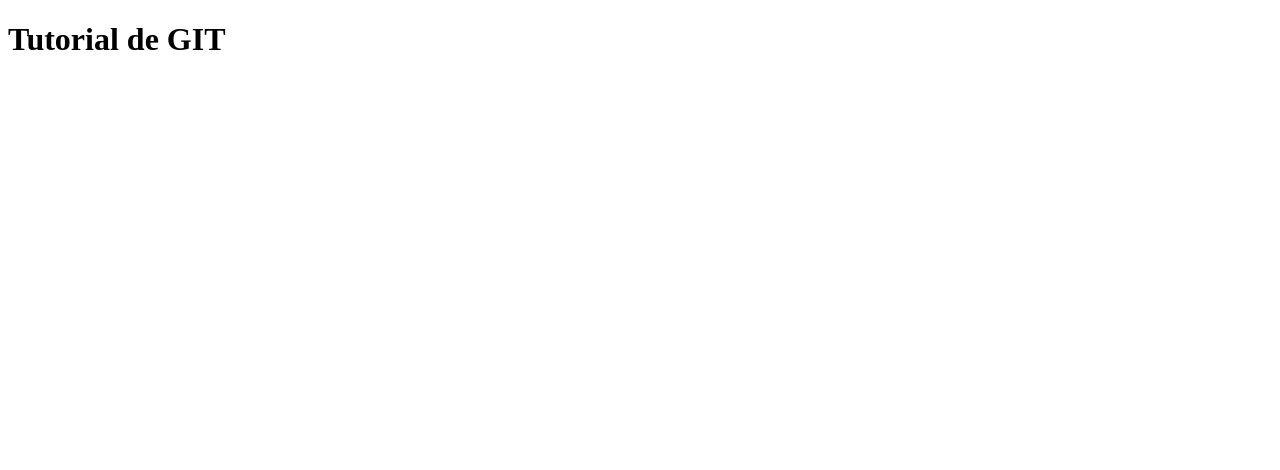
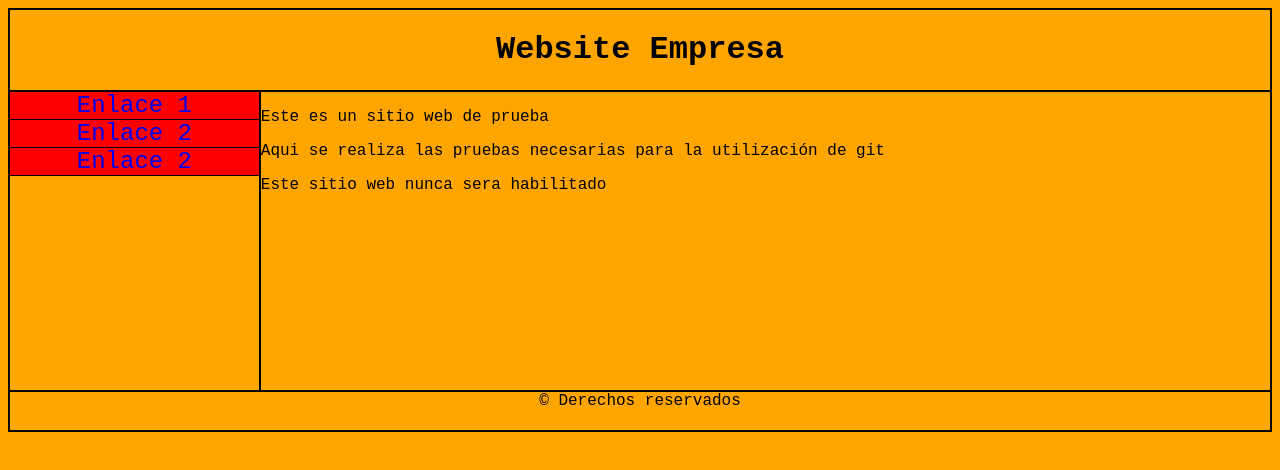
Before and after one commit to oiab94/PruebaGIT, a plain HTML site: page PaginaCliente/index.html in a window 1280 px wide. Drawn offline with Linux system fonts and the light colour scheme.

Commit message:
Presentacion web de prueba

```diff
--- a/PaginaCliente/index.html
+++ b/PaginaCliente/index.html
@@ -4,9 +4,29 @@
 	<meta charset="UTF-8">
 	<meta http-equiv="X-UA-Compatible" content="IE=edge">
 	<meta name="viewport" content="width=device-width, initial-scale=1.0">
-	<title>Prueba de elementos GIT</title>
+	<link rel="stylesheet" href="style.css">
+	<title>Titulo Website</title>
 </head>
 <body>
-	<h1>Tutorial de GIT</h1>
+	<header><div class="titulo"><h1>Website Empresa</h1></div> </header>
+
+	<section>
+		<div class="enlaces">
+			<ul>
+				<li><a href="#">Enlace 1</a></li>
+				<li><a href="#">Enlace 2</a></li>
+				<li><a href="#">Enlace 2</a></li>
+			</ul>
+		</div>
+		<div class="informacion">
+			<p>Este es un sitio web de prueba</p>
+			<p>Aqui se realiza las pruebas necesarias para la utilización de git</p>
+			<p>Este sitio web nunca sera habilitado</p>
+		</div>
+	</section>
+
+	<footer>
+		<div class="copyright">&copy; Derechos reservados</div>
+	</footer>
 </body>
 </html>
--- /dev/null
+++ b/PaginaCliente/style.css
@@ -0,0 +1,86 @@
+/*
+	* -> Afecta a todos los elementos del HTML
+	box-sizing ->
+		Por defecto el ancho de un elemento se calcula de la sgte manera
+			ANCHO + PADDING + BORDER = el ancho actual del elemento
+		border-box: con esto ahora el padding y el border son incluidos de forma
+								global
+*/
+*{
+	background-color: orange;
+	box-sizing: border-box;
+	font-family: 'Courier New', Courier, monospace;
+}
+
+body{
+	padding: 0%;
+}
+
+
+/*
+ * Aqui se encuentra los elementos de encabezado
+ */
+header .titulo{
+	text-align: center;
+	border: 2px solid black;
+	margin: 0%;
+}
+
+
+/*
+ * Aqui se encuentra los elementos de section
+ */
+section .enlaces{
+	margin: 0px;
+	padding: 0px;
+	border: 2px solid black;
+	border-top: 0px;
+	float: left;
+	width: 20%;
+	height: 300px;
+}
+
+section .informacion{
+	margin: 0px;
+	border: 2px solid black;
+	border-top: 0px;
+	border-left: 0px;
+	float: left;
+	width: 80%;
+	height: 300px;
+}
+
+section ul{
+	list-style-type: none;
+	padding: 0%;
+	margin: 0%;
+}
+
+section li{
+	float: left;
+	width: 100%;
+	border-bottom: 1px solid black;
+	background-color: green;
+}
+
+section a{
+	background-color: red;
+	float: inline-start;
+	width: 100%;
+	text-align: center;
+	text-decoration: none;
+	font-size: x-large;
+}
+
+section a:hover{
+	color: white;
+}
+
+/*
+ * Aqui se encuentra los elementos del footer
+ */
+footer .copyright{
+	border: 2px solid black;
+	text-align: center;
+	padding: 20px;
+}
```
